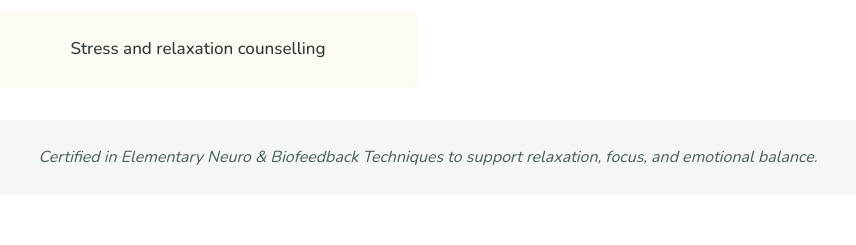
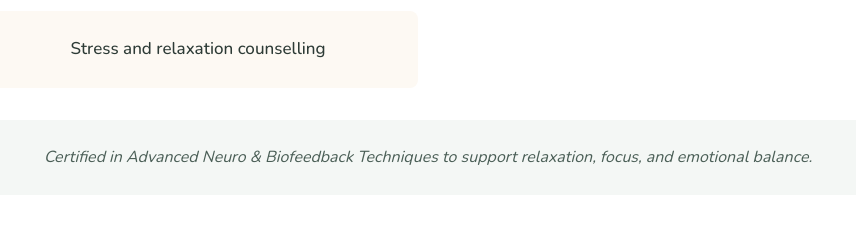
Before and after one commit to reachdenim/karunawellbeing.in, a plain HTML site: page index.html in a window 1280 px wide. Shown: the part 5440-5685 px from the top of the page, 212-1068 px from the left. Drawn offline with nearby package versions, Linux system fonts and the light colour scheme.

Commit message:
Update certification text in index.html

```diff
--- a/index.html
+++ b/index.html
@@ -878,7 +878,7 @@
                     <div class="service-item">Stress and relaxation counselling</div>
                 </div>
                 <p class="certification">
-                    Certified in Elementary Neuro & Biofeedback Techniques to support relaxation,
+                    Certified in Advanced Neuro & Biofeedback Techniques to support relaxation,
                     focus, and emotional balance.
                 </p>
             </div>
```
